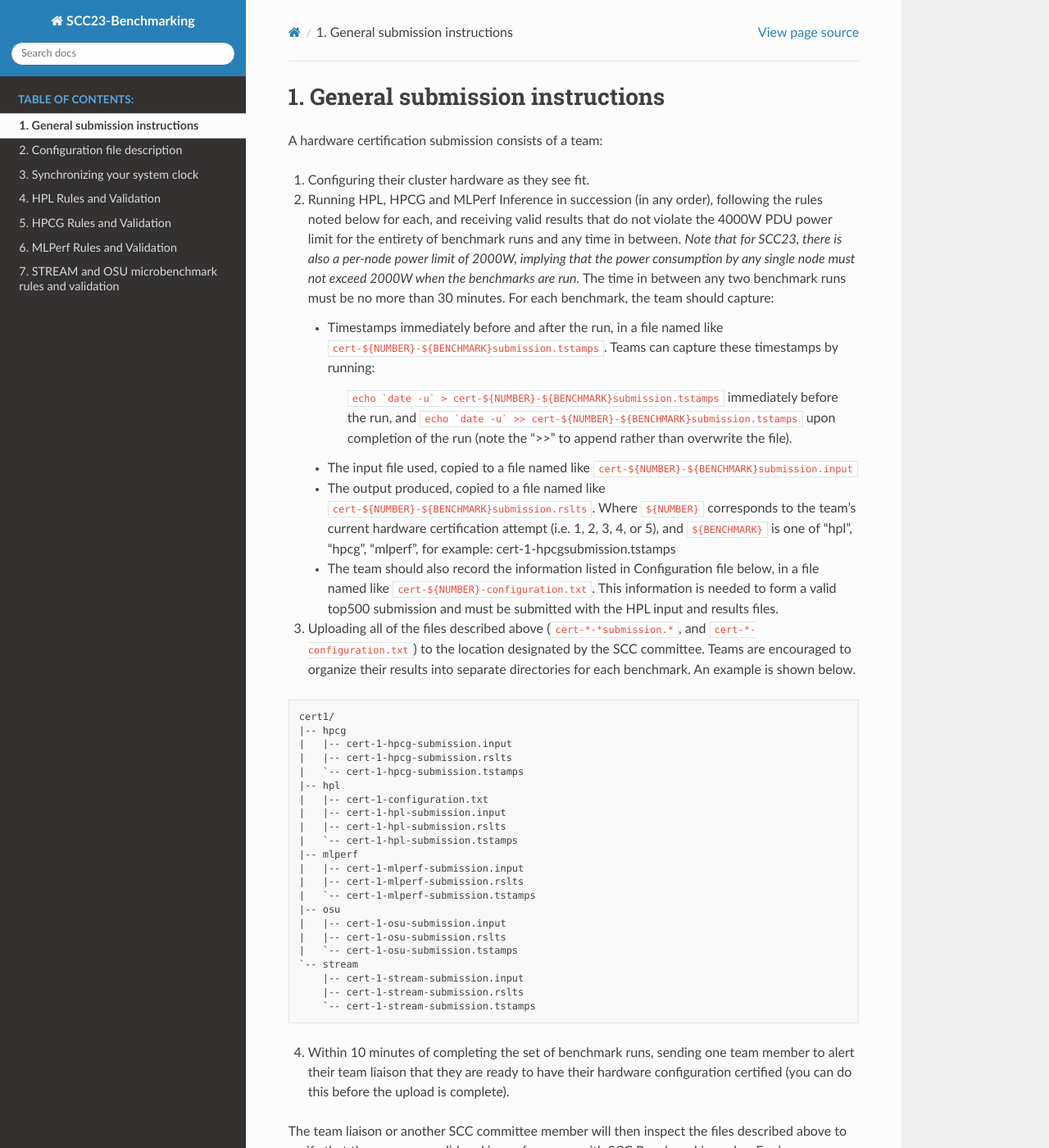
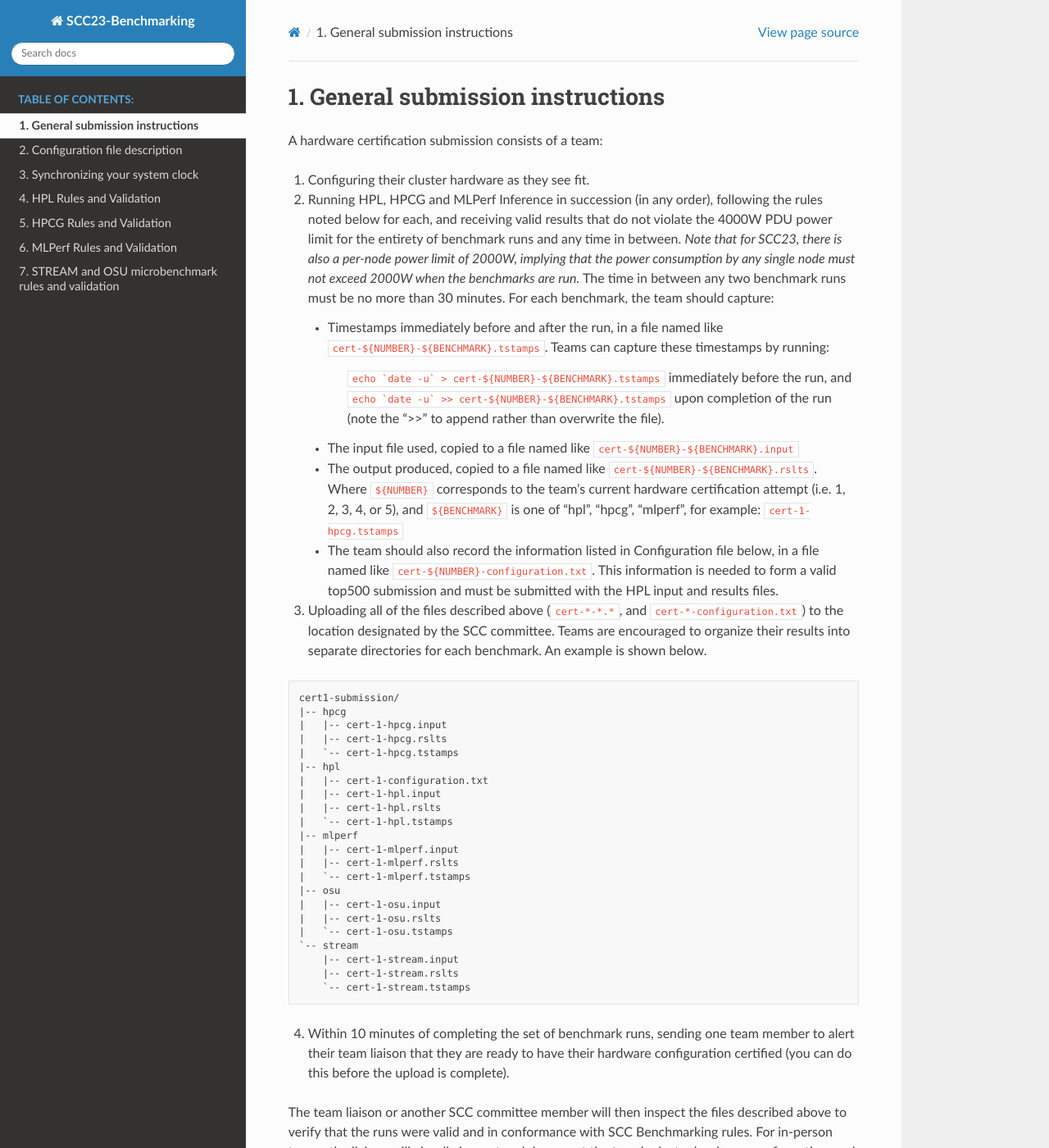
Before and after one commit to amaji/scc23-benchmarking, a Sphinx documentation site: the page built from source/benchmarks/general.rst, in a window 1280 px wide and 1400 px high. Shown: the whole window at 82% size. Built offline with Sphinx 7.4.7 and the Read the Docs theme 2.0.0, drawn with Linux system fonts in a browser that asks for light colours.

Commit message:
Shorten file names.

```diff
--- a/source/benchmarks/general.rst
+++ b/source/benchmarks/general.rst
@@ -6,41 +6,41 @@ A hardware certification submission consists of a team:
 1. Configuring their cluster hardware as they see fit.
 2. Running HPL, HPCG and MLPerf Inference in succession (in any order), following the rules noted below for each, and receiving valid results that do not violate the 4000W PDU power limit for the entirety of benchmark runs and any time in between. *Note that for SCC23, there is also a per-node power limit of 2000W, implying that the power consumption by any single node must not exceed 2000W when the benchmarks are run.* The time in between any two benchmark runs must be no more than 30 minutes. For each benchmark, the team should capture:
 
-   - Timestamps immediately before and after the run, in a file named like ``cert-${NUMBER}-${BENCHMARK}submission.tstamps``. Teams can capture these timestamps by running:
+   - Timestamps immediately before and after the run, in a file named like ``cert-${NUMBER}-${BENCHMARK}.tstamps``. Teams can capture these timestamps by running:
 
-	``echo `date -u` > cert-${NUMBER}-${BENCHMARK}submission.tstamps`` immediately before the run, and
-	``echo `date -u` >> cert-${NUMBER}-${BENCHMARK}submission.tstamps`` upon completion of the run (note the ">>" to append rather than overwrite the file).
+	``echo `date -u` > cert-${NUMBER}-${BENCHMARK}.tstamps`` immediately before the run, and
+	``echo `date -u` >> cert-${NUMBER}-${BENCHMARK}.tstamps`` upon completion of the run (note the ">>" to append rather than overwrite the file).
 
-   - The input file used, copied to a file named like ``cert-${NUMBER}-${BENCHMARK}submission.input``
-   - The output produced, copied to a file named like ``cert-${NUMBER}-${BENCHMARK}submission.rslts``. Where ``${NUMBER}`` corresponds to the team’s current hardware certification attempt (i.e. 1, 2, 3, 4, or 5), and ``${BENCHMARK}`` is one of "hpl", "hpcg", "mlperf", for example: cert-1-hpcgsubmission.tstamps
+   - The input file used, copied to a file named like ``cert-${NUMBER}-${BENCHMARK}.input``
+   - The output produced, copied to a file named like ``cert-${NUMBER}-${BENCHMARK}.rslts``. Where ``${NUMBER}`` corresponds to the team’s current hardware certification attempt (i.e. 1, 2, 3, 4, or 5), and ``${BENCHMARK}`` is one of "hpl", "hpcg", "mlperf", for example: ``cert-1-hpcg.tstamps``
    - The team should also record the information listed in :ref:`Configuration file<Configuration Description>` below, in a file named like ``cert-${NUMBER}-configuration.txt``. This information is needed to form a valid top500 submission and must be submitted with the HPL input and results files.
 
-3. Uploading all of the files described above (``cert-*-*submission.*``, and ``cert-*-configuration.txt``) to the location designated by the SCC committee. Teams are encouraged to organize their results into separate directories for each benchmark. An example is shown below.
+3. Uploading all of the files described above (``cert-*-*.*``, and ``cert-*-configuration.txt``) to the location designated by the SCC committee. Teams are encouraged to organize their results into separate directories for each benchmark. An example is shown below.
 
 .. code-block::
 
-	cert1/
+	cert1-submission/
 	|-- hpcg
-	|   |-- cert-1-hpcg-submission.input
-	|   |-- cert-1-hpcg-submission.rslts
-	|   `-- cert-1-hpcg-submission.tstamps
+	|   |-- cert-1-hpcg.input
+	|   |-- cert-1-hpcg.rslts
+	|   `-- cert-1-hpcg.tstamps
 	|-- hpl
 	|   |-- cert-1-configuration.txt
-	|   |-- cert-1-hpl-submission.input
-	|   |-- cert-1-hpl-submission.rslts
-	|   `-- cert-1-hpl-submission.tstamps
+	|   |-- cert-1-hpl.input
+	|   |-- cert-1-hpl.rslts
+	|   `-- cert-1-hpl.tstamps
 	|-- mlperf
-	|   |-- cert-1-mlperf-submission.input
-	|   |-- cert-1-mlperf-submission.rslts
-	|   `-- cert-1-mlperf-submission.tstamps
+	|   |-- cert-1-mlperf.input
+	|   |-- cert-1-mlperf.rslts
+	|   `-- cert-1-mlperf.tstamps
 	|-- osu
-	|   |-- cert-1-osu-submission.input
-	|   |-- cert-1-osu-submission.rslts
-	|   `-- cert-1-osu-submission.tstamps
+	|   |-- cert-1-osu.input
+	|   |-- cert-1-osu.rslts
+	|   `-- cert-1-osu.tstamps
 	`-- stream
-	    |-- cert-1-stream-submission.input
-	    |-- cert-1-stream-submission.rslts
-	    `-- cert-1-stream-submission.tstamps
+	    |-- cert-1-stream.input
+	    |-- cert-1-stream.rslts
+	    `-- cert-1-stream.tstamps
 
 4. Within 10 minutes of completing the set of benchmark runs, sending one team member to alert their team liaison that they are ready to have their hardware configuration certified (you can do this before the upload is complete).
 
```
